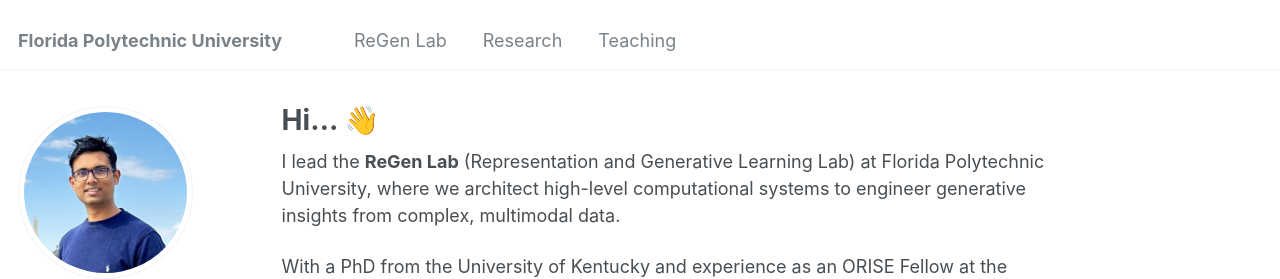
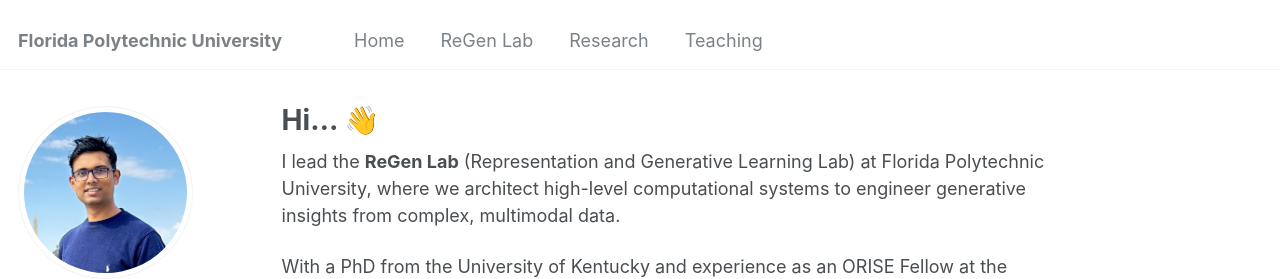
Before and after one commit to selimmd/selimmd.github.io, a Jekyll site: the page built from _pages/about.md, in a window 1280 px wide. Shown: the top 279 px of the page. Built offline with Jekyll 4.4.1, drawn with Linux system fonts in a browser that asks for light colours; some web fonts are replaced.

Commit message:
Update navigation.yml

```diff
--- a/_data/navigation.yml
+++ b/_data/navigation.yml
@@ -1,7 +1,10 @@
 # main links links
 main:
+  - title: "Home"
+    url: /
+
   - title: "ReGen Lab"
-    url: /
+    url: /lab/
 
   - title: "Research"
     url: /publications/
```
